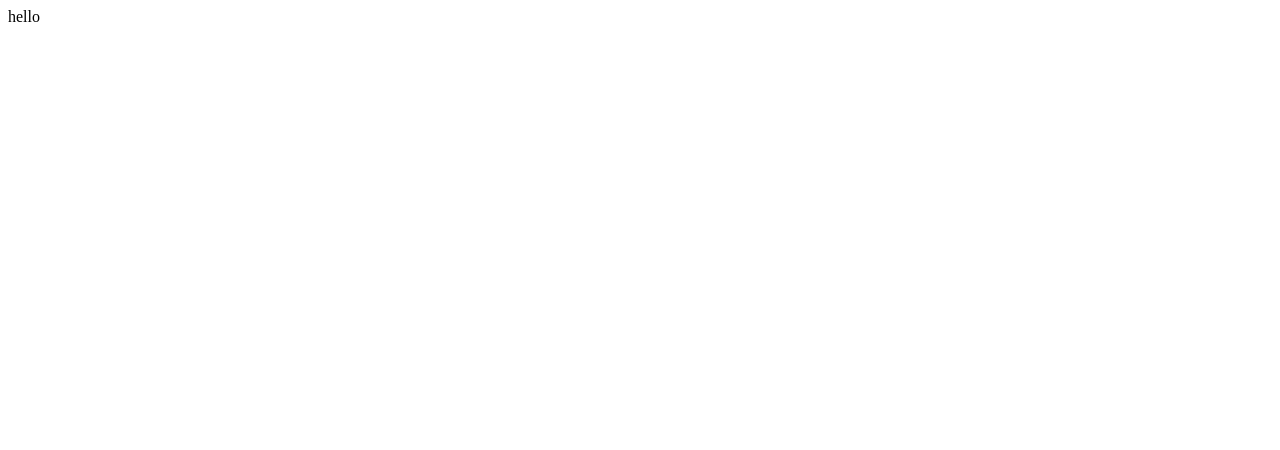
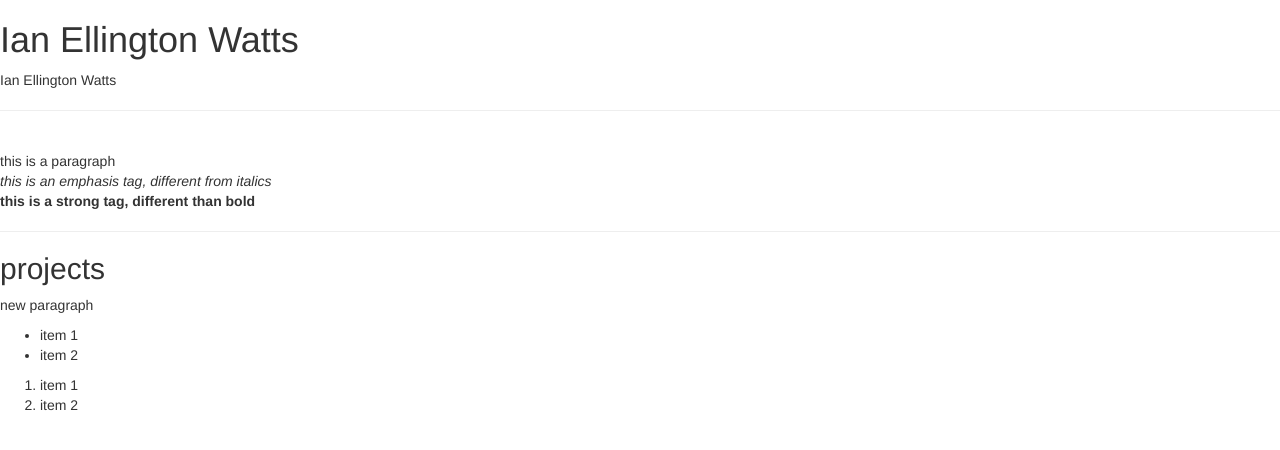
Before and after one commit to ianwatts22/ianwatts.site, a plain HTML site: page index.html in a window 1280 px wide. Drawn offline with nearby package versions, Linux system fonts and the light colour scheme.

Commit message:
mid-Udemy fuckaround

```diff
--- a/index.html
+++ b/index.html
@@ -1,13 +1,37 @@
 <!DOCTYPE html>
 <html lang="en">
+
 <head>
   <meta charset="UTF-8">
   <meta http-equiv="X-UA-Compatible" content="IE=edge">
   <meta name="viewport" content="width=device-width, initial-scale=1.0">
-  <link rel=""
-  <title></title>
+  <link rel="stylesheet" href="https://maxcdn.bootstrapcdn.com/bootstrap/3.3.7/css/bootstrap.min.css">
+  <title>Ian Watts website</title>
 </head>
+
 <body>
-  <div>hello</div>
+  <h1>Ian Ellington Watts</h1>
+  <div>Ian Ellington Watts</div>
+  <hr size="2">
+  <br>
+  <!--notes/-->
+  <p>
+    this is a paragraph
+    <br>
+    <em>this is an emphasis tag, different from italics</em><br><strong>this is a strong tag,
+      different than bold</strong>
+  </p>
+  <hr size="1">
+  <h2>projects</h2>
+  <p>new paragraph</p>
+  <ul>
+    <li>item 1</li>
+    <li>item 2</li>
+  </ul>
+  <ol><!--ordered list-->
+    <li>item 1</li>
+    <li>item 2</li>
+  </ol>
 </body>
+
 </html>
```
